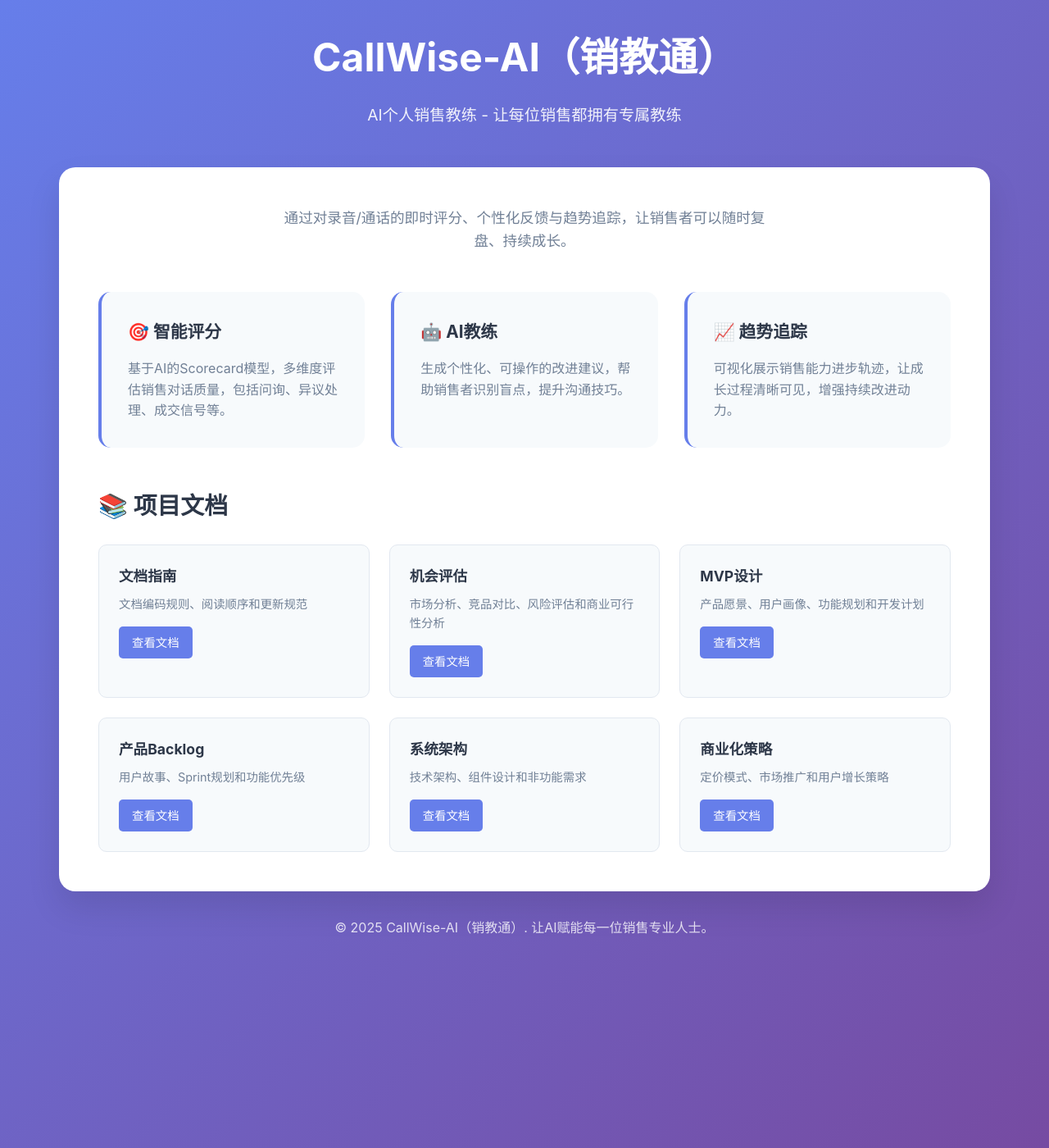
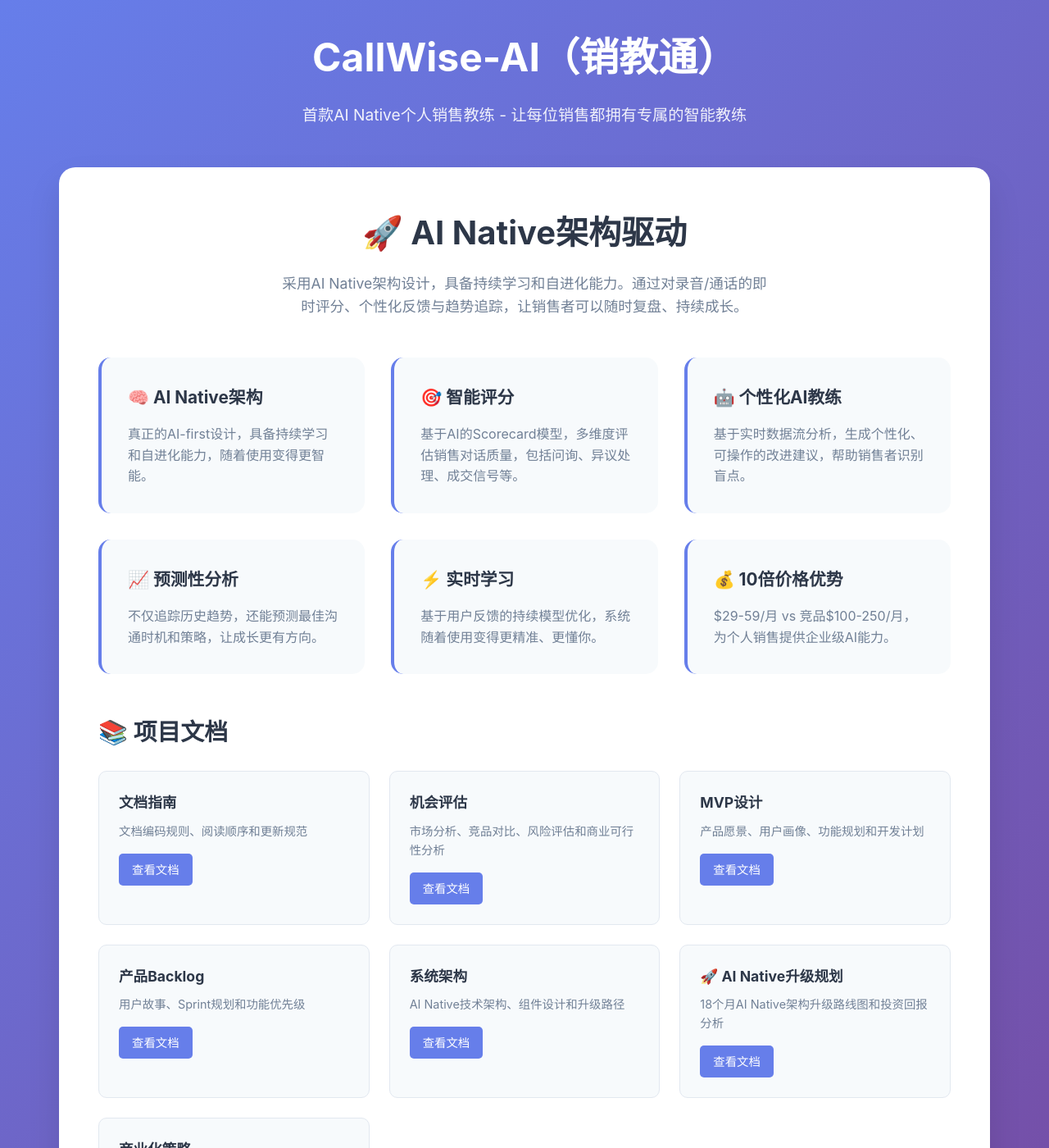
Before and after one commit to franksunye/CallWise-AI, a Jekyll site: the page docs/index.html, which Jekyll copies as it is, in a window 1280 px wide and 1400 px high. Shown: the whole window at 82% size. Built offline with Jekyll 4.4.1, drawn with Linux system fonts in a browser that asks for light colours; some of the changed text lies outside the part shown.

Commit message:
docs: 更新GitHub Pages，融入AI Native定位
🎨 页面更新：
- 更新首页标题和描述，突出AI Native架构
- 新增AI Native特性展示（持续学习、预测分析、10倍价格优势）
- 在导航栏和文档卡片中添加AI Native升级规划链接
- 更新Jekyll配置文件描述

📋 具体变更：
- docs/index.html: 全面重构首页，突出AI Native优势
- docs/_config.yml: 更新站点描述
- docs/_layouts/default.html: 添加AI Native升级规划导航链接

🚀 用户体验提升：
- 清晰展示AI Native差异化优势
- 完整的文档导航体系
- 突出技术领先性和价格优势

```diff
--- a/docs/_config.yml
+++ b/docs/_config.yml
@@ -1,5 +1,5 @@
 title: CallWise-AI（销教通）
-description: AI个人销售教练 - 让每位销售都拥有专属教练
+description: 首款AI Native个人销售教练 - 让每位销售都拥有专属的智能教练
 baseurl: "/CallWise-AI"
 url: "https://franksunye.github.io"
 
--- a/docs/_layouts/default.html
+++ b/docs/_layouts/default.html
@@ -306,6 +306,7 @@
                 <a href="{{ site.baseurl }}/00-opportunity-assessment">机会评估</a>
                 <a href="{{ site.baseurl }}/10-mvp-design">MVP设计</a>
                 <a href="{{ site.baseurl }}/20-architecture">系统架构</a>
+                <a href="{{ site.baseurl }}/25-ai-native-roadmap">🚀 AI Native升级</a>
                 <a href="{{ site.baseurl }}/30-business-strategy">商业策略</a>
             </div>
         </div>
@@ -318,7 +319,7 @@
     </div>
 
     <div class="footer">
-        <p>&copy; 2025 CallWise-AI（销教通）. 让AI赋能每一位销售专业人士。</p>
+        <p>&copy; 2025 CallWise-AI（销教通）. 首款AI Native个人销售教练，让AI成为每位销售的专属教练。</p>
     </div>
 
     <!-- Mermaid初始化 -->
--- a/docs/index.html
+++ b/docs/index.html
@@ -3,7 +3,7 @@
 <head>
     <meta charset="UTF-8">
     <meta name="viewport" content="width=device-width, initial-scale=1.0">
-    <title>CallWise-AI - AI个人销售教练</title>
+    <title>CallWise-AI - AI Native个人销售教练</title>
     <style>
         * {
             margin: 0;
@@ -174,26 +174,39 @@
     <div class="container">
         <div class="header">
             <h1>CallWise-AI（销教通）</h1>
-            <p>AI个人销售教练 - 让每位销售都拥有专属教练</p>
+            <p>首款AI Native个人销售教练 - 让每位销售都拥有专属的智能教练</p>
         </div>
 
         <div class="content">
             <div class="hero">
-                <p>通过对录音/通话的即时评分、个性化反馈与趋势追踪，让销售者可以随时复盘、持续成长。</p>
+                <h2>🚀 AI Native架构驱动</h2>
+                <p>采用AI Native架构设计，具备持续学习和自进化能力。通过对录音/通话的即时评分、个性化反馈与趋势追踪，让销售者可以随时复盘、持续成长。</p>
             </div>
 
             <div class="features">
+                <div class="feature">
+                    <h3>🧠 AI Native架构</h3>
+                    <p>真正的AI-first设计，具备持续学习和自进化能力，随着使用变得更智能。</p>
+                </div>
                 <div class="feature">
                     <h3>🎯 智能评分</h3>
                     <p>基于AI的Scorecard模型，多维度评估销售对话质量，包括问询、异议处理、成交信号等。</p>
                 </div>
                 <div class="feature">
-                    <h3>🤖 AI教练</h3>
-                    <p>生成个性化、可操作的改进建议，帮助销售者识别盲点，提升沟通技巧。</p>
+                    <h3>🤖 个性化AI教练</h3>
+                    <p>基于实时数据流分析，生成个性化、可操作的改进建议，帮助销售者识别盲点。</p>
                 </div>
                 <div class="feature">
-                    <h3>📈 趋势追踪</h3>
-                    <p>可视化展示销售能力进步轨迹，让成长过程清晰可见，增强持续改进动力。</p>
+                    <h3>📈 预测性分析</h3>
+                    <p>不仅追踪历史趋势，还能预测最佳沟通时机和策略，让成长更有方向。</p>
+                </div>
+                <div class="feature">
+                    <h3>⚡ 实时学习</h3>
+                    <p>基于用户反馈的持续模型优化，系统随着使用变得更精准、更懂你。</p>
+                </div>
+                <div class="feature">
+                    <h3>💰 10倍价格优势</h3>
+                    <p>$29-59/月 vs 竞品$100-250/月，为个人销售提供企业级AI能力。</p>
                 </div>
             </div>
 
@@ -222,12 +235,17 @@
                     </div>
                     <div class="doc-card">
                         <h4>系统架构</h4>
-                        <p>技术架构、组件设计和非功能需求</p>
+                        <p>AI Native技术架构、组件设计和升级路径</p>
                         <a href="20-architecture" class="doc-link">查看文档</a>
                     </div>
                     <div class="doc-card">
+                        <h4>🚀 AI Native升级规划</h4>
+                        <p>18个月AI Native架构升级路线图和投资回报分析</p>
+                        <a href="25-ai-native-roadmap" class="doc-link">查看文档</a>
+                    </div>
+                    <div class="doc-card">
                         <h4>商业化策略</h4>
-                        <p>定价模式、市场推广和用户增长策略</p>
+                        <p>AI Native差异化定位、市场推广和用户增长策略</p>
                         <a href="30-business-strategy" class="doc-link">查看文档</a>
                     </div>
                 </div>
@@ -235,7 +253,7 @@
         </div>
 
         <div class="footer">
-            <p>&copy; 2025 CallWise-AI（销教通）. 让AI赋能每一位销售专业人士。</p>
+            <p>&copy; 2025 CallWise-AI（销教通）. 首款AI Native个人销售教练，让AI成为每位销售的专属教练。</p>
         </div>
     </div>
 </body>
```
